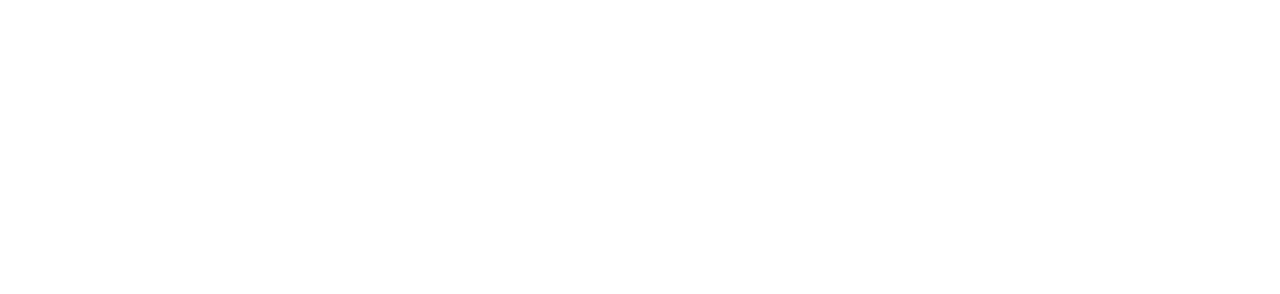
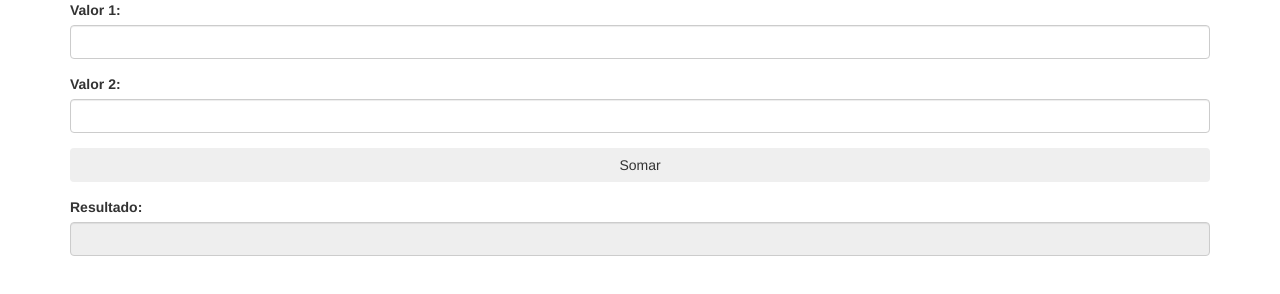
Before and after one commit to PedroH123/PrimeiroProjetoMobile, a website: page www/index.html in a window 1280 px wide. Drawn offline with Linux system fonts and the light colour scheme.

Commit message:
Estrutura Básica - Botão e Input

```diff
--- a/www/index.html
+++ b/www/index.html
@@ -16,7 +16,44 @@
 </head>
 <body>
 
+ <div class="container">
 
+   <div class="row">
+     <div class="col-xs-12">
+      <div class="form-group">
+        <label for="#valor1">Valor 1:</label>
+        <input type="text" class="form-control" id="valor1">
+      </div>
+     </div>
+   </div>
+
+   <div class="row">
+     <div class="col-xs-12">
+      <div class="form-group">
+        <label for="#valor2">Valor 2:</label>
+        <input type="text" class="form-control" id="valor2">
+      </div>
+     </div>
+   </div>
+
+   <div class="row">
+     <div class="col-xs-12">
+      <div class="form-group">
+        <button class="btn btn-block" id="somar">Somar</button>
+      </div>
+     </div>
+   </div>
+
+   <div class="row">
+     <div class="col-xs-12">
+      <div class="form-group">
+        <label for="#resultado">Resultado:</label>
+        <input type="text" class="form-control" id="resultado" readonly>
+      </div>
+     </div>
+   </div>
+
+ </div>
 
 </body>
 </html>
```
